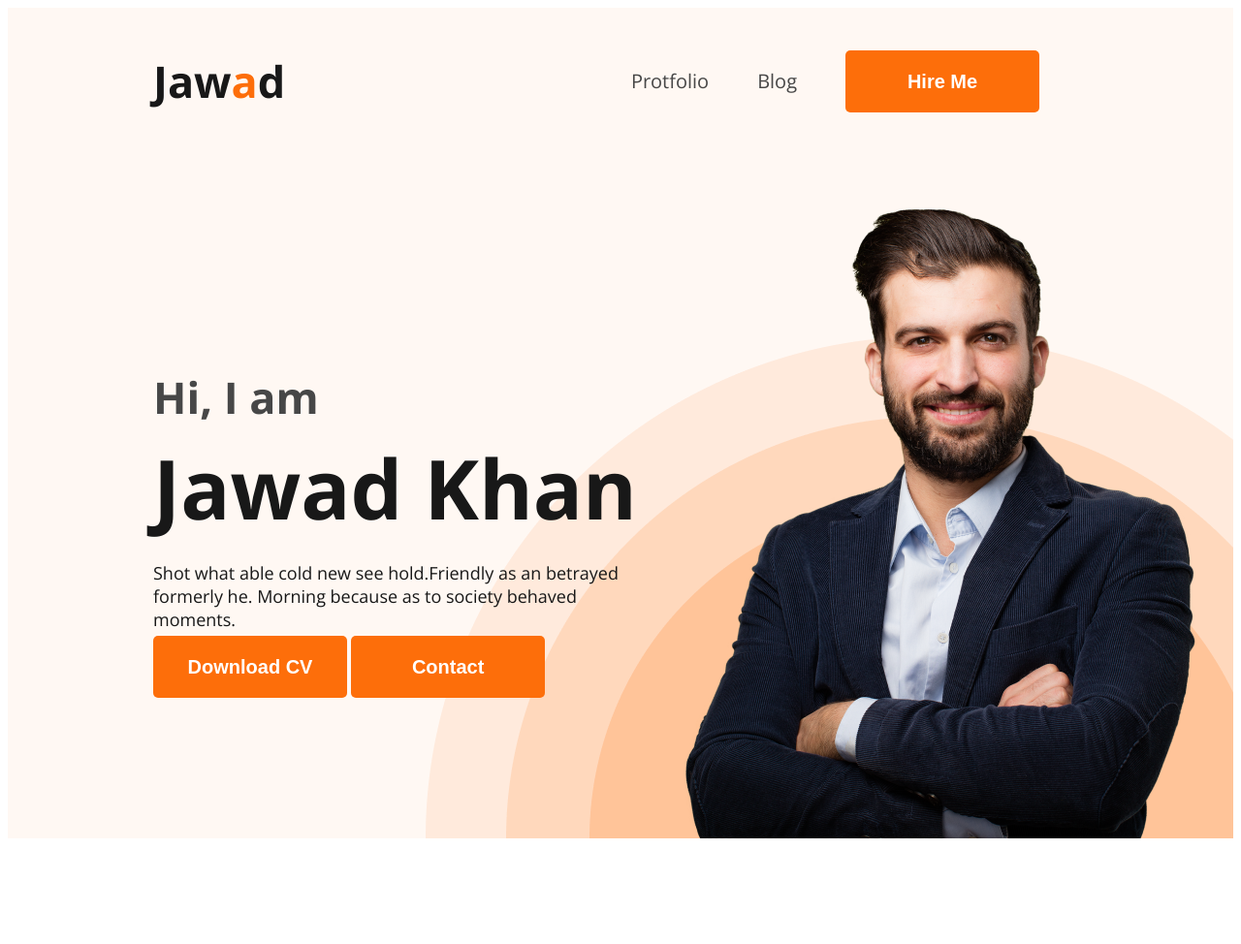
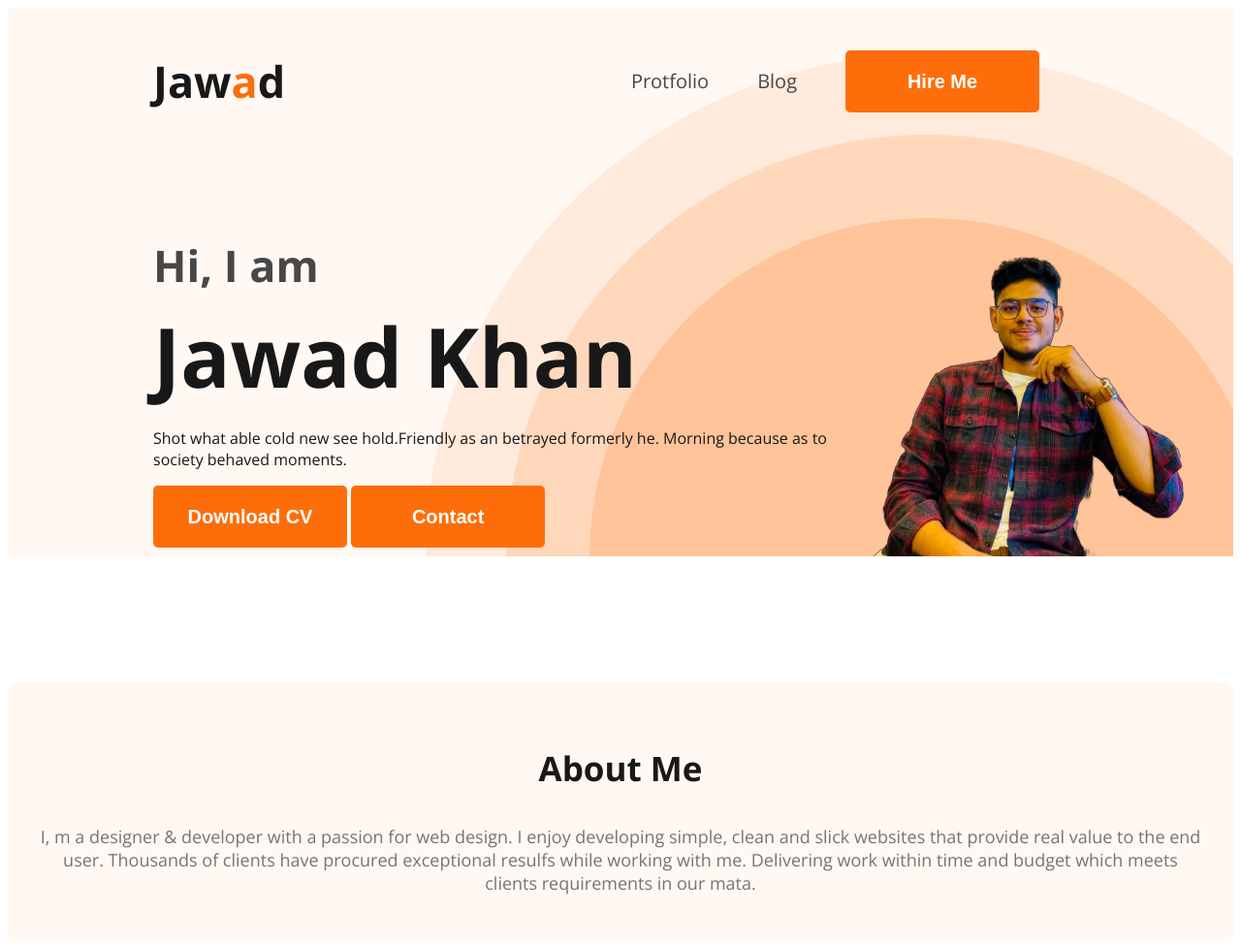
Before and after one commit to jawadkhan288/Developer-portfolio, a plain HTML site: page index.html in a window 1280 px wide. Shown: the whole page at 97% size. Drawn offline with nearby package versions, Linux system fonts and the light colour scheme.

Commit message:
about section

```diff
--- a/index.html
+++ b/index.html
@@ -26,18 +26,33 @@
       </nav>
 
       <div class="banner">
-        <div class="banner-content">
+        <div>
           <h3 class="banner-greeting">Hi, I am</h3>
           <h1 class="banner-title">Jawad Khan</h1>
-          <p class="para1">
+          <p>
             Shot what able cold new see hold.Friendly as an betrayed formerly
             he. Morning because as to society behaved moments.
           </p>
           <button class="btn-primary">Download CV</button>
           <button class="btn-primary">Contact</button>
         </div>
-        <img class="main-img" src="images/hardy.png" alt="" />
+        <img
+          src="images/WhatsApp_Image_2023-05-01_at_18.21.29-removebg-pre[[view.png"
+          alt=""
+        />
       </div>
     </header>
+    <main>
+      <section class="about">
+        <h3 class="section-title">About Me</h3>
+        <p class="section-description">
+          I, m a designer & developer with a passion for web design. I enjoy
+          developing simple, clean and slick websites that provide real value to
+          the end user. Thousands of clients have procured exceptional resulfs
+          while working with me. Delivering work within time and budget which
+          meets clients requirements in our mata.
+        </p>
+      </section>
+    </main>
   </body>
 </html>
--- a/portfolio.css
+++ b/portfolio.css
@@ -66,10 +66,10 @@ line-height: normal;
     align-items: center;
 }
 .banner-content{
-    width: ;
+
 }
 .main-img{
-
+    width:300px
 
     /* margin: -300px 0 0 0; */
 }
@@ -90,3 +90,24 @@ line-height: normal;
     padding: 0 20px 0 0;
     margin-bottom: 5px;
 }
+.about{
+    padding: 30px;
+    background-color: #FFF8F3;
+    border-radius: 10px;
+    margin: 130px 0;
+
+}
+.section-title{
+    color: #181818;
+    text-align: center;
+    font-size: 35px;
+    font-weight: 700;
+}
+
+.section-description{
+    color:  #757575;
+    text-align: center;
+    font-size: 18px;
+
+    font-weight: 400;
+}
```
